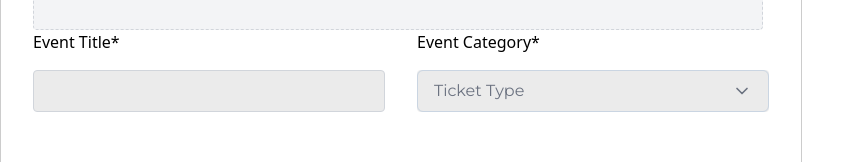
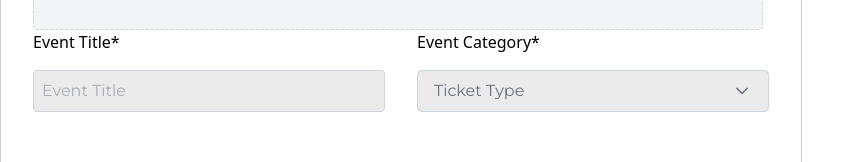
Before and after one commit to mafindijr/easy-ticketing-app, a React (Vite) app: page / in a window 1280 px wide. Shown: the part 3110-3272 px from the top of the page, without its empty margins (0-865 px from the left). Built offline with nearby package versions, Linux system fonts and the light colour scheme.

Commit message:
woking on inputs

```diff
--- a/src/components/create-event.jsx
+++ b/src/components/create-event.jsx
@@ -154,7 +154,10 @@ export default function CreateEventForm() {
                             <div className='grid grid-cols-2 gap-8'>
                                 <label>
                                     Event Title*
-                                    <Input type='text' />
+                                    <Input
+                                    type='text'
+                                    placeholder='Event Title'
+                                    />
                                 </label>
                                 <label>
                                     Event Category*
```
